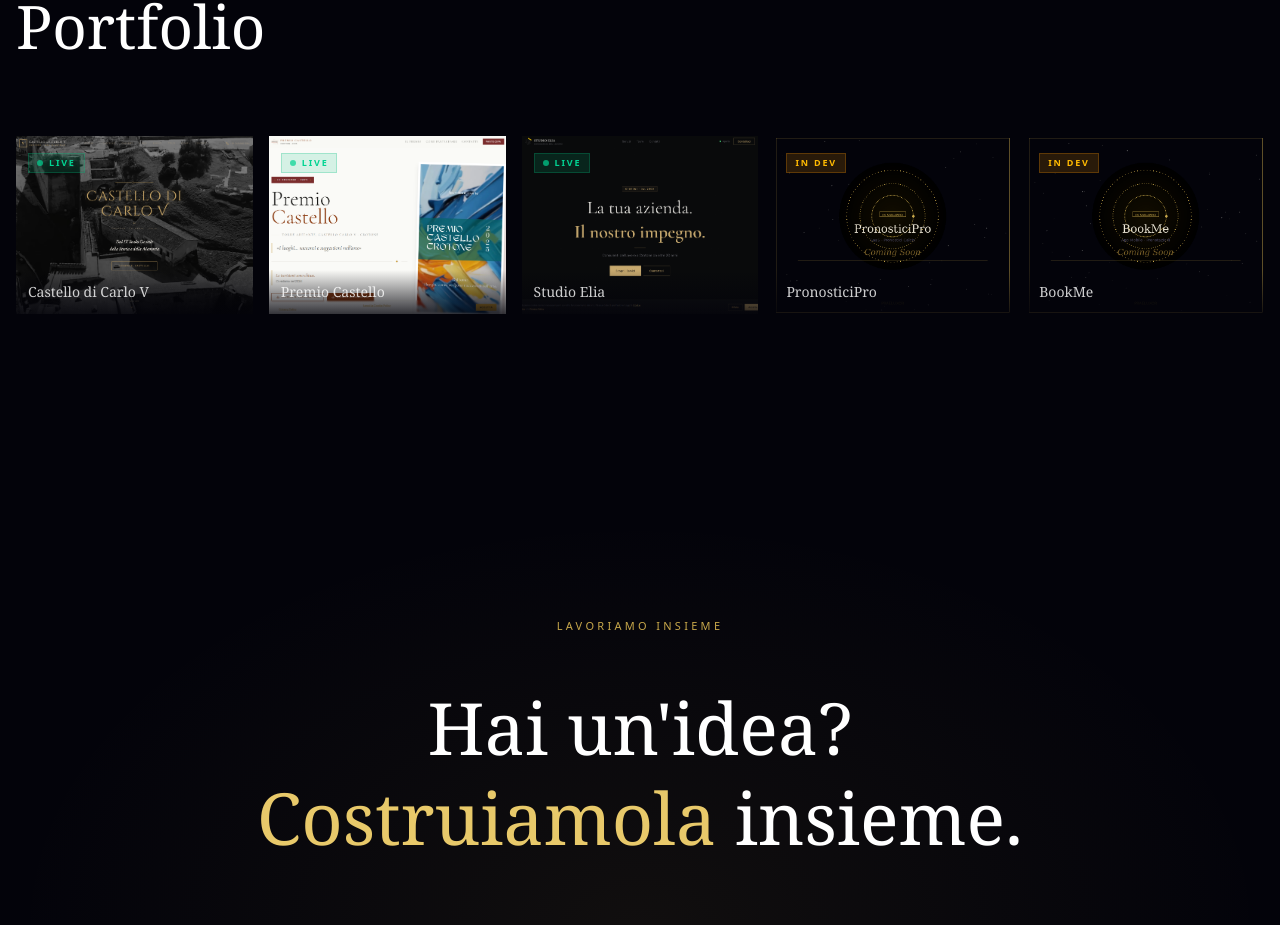
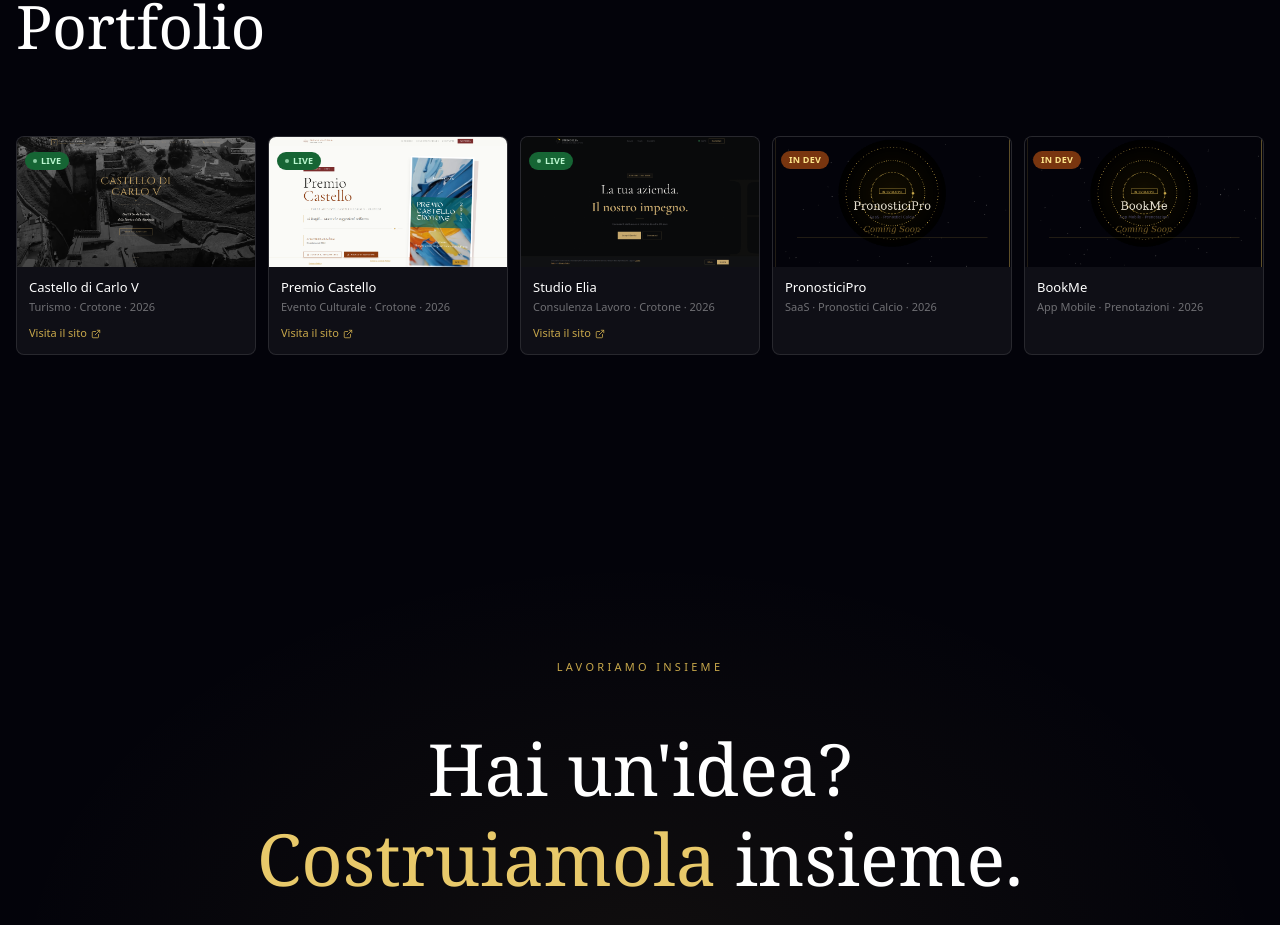
Before and after one commit to praeluxor-afk/praeluxor, a Next.js app: page / in a window 1280 px wide. Shown: the part 3529-4454 px from the top of the page. Built offline with nearby package versions, Linux system fonts and the light colour scheme.

Commit message:
feat: portfolio card redesign + rimozione keywords locali

```diff
--- a/app/layout.tsx
+++ b/app/layout.tsx
@@ -32,8 +32,6 @@ export const metadata: Metadata = {
     'sviluppo web',
     'SEO',
     'digital studio',
-    'Crotone',
-    'Calabria',
     'Italia',
   ],
   authors: [{ name: 'Praeluxor Digital Studio' }],
--- a/components/Portfolio.tsx
+++ b/components/Portfolio.tsx
@@ -4,74 +4,89 @@ import { useRef } from 'react'
 import Image from 'next/image'
 import { motion, useInView } from 'framer-motion'
 
-type Badge = 'LIVE' | 'IN DEV' | null
+type Badge = 'LIVE' | 'IN DEV'
 
 interface Project {
   title:    string
   category: string
-  desc:     string
   badge:    Badge
-  image?:   string
+  image:    string
   url?:     string
 }
 
 const PROJECTS: Project[] = [
   {
     title:    'Castello di Carlo V',
-    category: 'Sito istituzionale',
-    desc:     'Turismo · Crotone · 2026',
+    category: 'Turismo · Crotone · 2026',
     badge:    'LIVE',
     image:    '/images/portfolio/castello.png',
     url:      'https://www.castellocarlovcrotone.it',
   },
   {
     title:    'Premio Castello',
-    category: 'Evento & Premio',
-    desc:     'Evento Culturale · Crotone · 2026',
+    category: 'Evento Culturale · Crotone · 2026',
     badge:    'LIVE',
     image:    '/images/portfolio/premio.png',
     url:      'https://www.premiocastellocrotone.it',
   },
   {
     title:    'Studio Elia',
-    category: 'Sito professionale',
-    desc:     'Consulenza del Lavoro · Crotone · 2026',
+    category: 'Consulenza Lavoro · Crotone · 2026',
     badge:    'LIVE',
     image:    '/images/portfolio/elia.png',
     url:      'https://www.studioconsulenzaelia.it',
   },
   {
     title:    'PronosticiPro',
-    category: 'SaaS & Abbonamenti',
-    desc:     'SaaS · Pronostici Calcio · In sviluppo',
+    category: 'SaaS · Pronostici Calcio · 2026',
     badge:    'IN DEV',
     image:    '/images/portfolio/pronosticipro.png',
   },
   {
     title:    'BookMe',
-    category: 'App mobile',
-    desc:     'App Mobile · Prenotazioni · In sviluppo',
+    category: 'App Mobile · Prenotazioni · 2026',
     badge:    'IN DEV',
     image:    '/images/portfolio/bookme.png',
   },
 ]
 
+const BADGE_STYLE = {
+  LIVE:     { background: '#166534', color: '#bbf7d0' },
+  'IN DEV': { background: '#78350f', color: '#fde68a' },
+}
+
 function BadgePill({ badge }: { badge: Badge }) {
-  if (!badge) return null
-  const live = badge === 'LIVE'
   return (
     <span
-      className={`inline-flex items-center gap-1.5 px-2 py-0.5 font-sans text-[9px] font-semibold tracking-[0.2em] uppercase border ${
-        live
-          ? 'bg-emerald-500/15 text-emerald-400 border-emerald-500/25'
-          : 'bg-amber-500/15 text-amber-400 border-amber-500/25'
-      }`}
+      className="inline-flex items-center gap-1 px-2 py-0.5 rounded-full font-sans text-[9px] font-semibold tracking-wide uppercase"
+      style={BADGE_STYLE[badge]}
     >
-      {live && (
-        <span className="w-1.5 h-1.5 rounded-full bg-emerald-400 animate-pulse" />
+      {badge === 'LIVE' && (
+        <span className="w-1 h-1 rounded-full bg-[#bbf7d0] animate-pulse" />
       )}
       {badge}
     </span>
+  )
+}
+
+function ExternalLinkIcon() {
+  return (
+    <svg
+      xmlns="http://www.w3.org/2000/svg"
+      width="10"
+      height="10"
+      viewBox="0 0 24 24"
+      fill="none"
+      stroke="currentColor"
+      strokeWidth="2"
+      strokeLinecap="round"
+      strokeLinejoin="round"
+      aria-hidden="true"
+    >
+      <path d="M18 13v6a2 2 0 0 1-2 2H5a2 2 0 0 1-2-2V8a2 2 0 0 1 2-2h6" />
+      <polyline points="15 3 21 3 21 9" />
+      <line x1="10" y1="14" x2="21" y2="3" />
+    </svg>
   )
 }
 
@@ -80,62 +95,8 @@ const container = {
   visible: { transition: { staggerChildren: 0.07 } },
 }
 const item = {
-  hidden:  { opacity: 0, scale: 0.97 },
-  visible: { opacity: 1, scale: 1, transition: { duration: 0.5 } },
-}
-
-function GoldPlaceholder({ title }: { title: string }) {
-  const initials = title
-    .split(' ')
-    .slice(0, 2)
-    .map((w) => w[0])
-    .join('')
-    .toUpperCase()
-  return (
-    <>
-      <div
-        className="absolute inset-0"
-        style={{ background: 'linear-gradient(160deg, #1a1408 0%, #0a0805 100%)' }}
-      />
-      <div
-        aria-hidden="true"
-        className="absolute inset-0"
-        style={{
-          backgroundImage:
-            'linear-gradient(rgba(200,168,75,0.12) 1px, transparent 1px),' +
-            'linear-gradient(90deg, rgba(200,168,75,0.12) 1px, transparent 1px)',
-          backgroundSize: '22px 22px',
-        }}
-      />
-      <div className="absolute inset-0 flex items-center justify-center">
-        <span
-          className="font-serif text-4xl font-light select-none"
-          style={{ color: 'rgba(200,168,75,0.25)' }}
-        >
-          {initials}
-        </span>
-      </div>
-      <div
-        className="absolute inset-0 pointer-events-none"
-        style={{
-          background:
-            'radial-gradient(ellipse 80% 80% at 50% 50%, rgba(200,168,75,0.05) 0%, transparent 70%)',
-        }}
-      />
-    </>
-  )
-}
-
-function ProjectImage({ src, title }: { src: string; title: string }) {
-  return (
-    <Image
-      src={src}
-      alt={title}
-      fill
-      sizes="(max-width: 768px) 50vw, 20vw"
-      className="object-cover"
-    />
-  )
+  hidden:  { opacity: 0, y: 8 },
+  visible: { opacity: 1, y: 0, transition: { duration: 0.4 } },
 }
 
 export default function Portfolio() {
@@ -159,67 +120,48 @@ export default function Portfolio() {
           variants={container}
           initial="hidden"
           animate={inView ? 'visible' : 'hidden'}
-          className="grid grid-cols-1 sm:grid-cols-2 md:grid-cols-3 lg:grid-cols-5 gap-3 md:gap-4"
+          className="grid grid-cols-2 sm:grid-cols-3 lg:grid-cols-5 gap-3"
         >
           {PROJECTS.map((p) => (
             <motion.article
               key={p.title}
               variants={item}
-              style={{ aspectRatio: '4/3' }}
-              className="group relative overflow-hidden"
+              className="flex flex-col overflow-hidden rounded-lg bg-white/[0.05]"
+              style={{ borderWidth: '0.5px', borderStyle: 'solid', borderColor: 'rgba(255,255,255,0.1)' }}
             >
-              {/* Background: real screenshot or gold placeholder */}
-              {p.image ? (
-                <ProjectImage src={p.image} title={p.title} />
-              ) : (
-                <GoldPlaceholder title={p.title} />
-              )}
-
-              {/* Badge */}
-              {p.badge && (
-                <div className="absolute top-3 left-3 z-20">
+              {/* Image */}
+              <div className="relative h-[130px] shrink-0">
+                <div className="absolute top-2 left-2 z-10">
                   <BadgePill badge={p.badge} />
                 </div>
-              )}
+                <Image
+                  src={p.image}
+                  alt={p.title}
+                  fill
+                  sizes="(max-width: 640px) 50vw, (max-width: 1024px) 33vw, 20vw"
+                  className="object-cover"
+                />
+              </div>
 
-              {/* Hover overlay */}
-              <div className="absolute inset-0 bg-[#03030A]/80 opacity-0 group-hover:opacity-100 transition-opacity duration-300 flex flex-col items-center justify-center gap-2 z-10 p-4 text-center">
-                <p className="font-serif text-base md:text-lg font-light text-white">
+              {/* Body */}
+              <div className="flex flex-col flex-1 p-3 gap-0.5">
+                <p className="font-sans text-[13px] font-medium text-white leading-snug">
                   {p.title}
                 </p>
-                <p className="font-sans text-[10px] tracking-[0.2em] uppercase text-white/40">
+                <p className="font-sans text-[11px] text-white/40">
                   {p.category}
                 </p>
-                <p className="font-sans text-[9px] text-white/25 mt-0.5">
-                  {p.desc}
-                </p>
                 {p.url && (
-                  <p className="font-sans text-[9px] tracking-[0.15em] uppercase text-[#C8A84B] mt-1">
-                    Visita il sito →
-                  </p>
+                  <a
+                    href={p.url}
+                    target="_blank"
+                    rel="noopener noreferrer"
+                    className="mt-auto pt-2 inline-flex items-center gap-1 font-sans text-[11px] text-[#C8A84B] hover:text-[#e0c070] transition-colors"
+                  >
+                    Visita il sito <ExternalLinkIcon />
+                  </a>
                 )}
               </div>
-
-              {/* Default bottom title (hidden on hover) */}
-              <div className="absolute bottom-0 inset-x-0 p-3 bg-gradient-to-t from-[#03030A]/80 to-transparent group-hover:opacity-0 transition-opacity duration-300 z-10">
-                <p className="font-serif text-sm font-light text-white/80 leading-snug">
-                  {p.title}
-                </p>
-              </div>
-
-              {/* Gold border on hover */}
-              <div className="absolute inset-0 border border-[#C8A84B]/0 group-hover:border-[#C8A84B]/30 transition-colors duration-300 z-20 pointer-events-none" />
-
-              {/* Clickable overlay for live projects */}
-              {p.url && (
-                <a
-                  href={p.url}
-                  target="_blank"
-                  rel="noopener noreferrer"
-                  className="absolute inset-0 z-30"
-                  aria-label={`Visita ${p.title}`}
-                />
-              )}
             </motion.article>
           ))}
         </motion.div>
```
